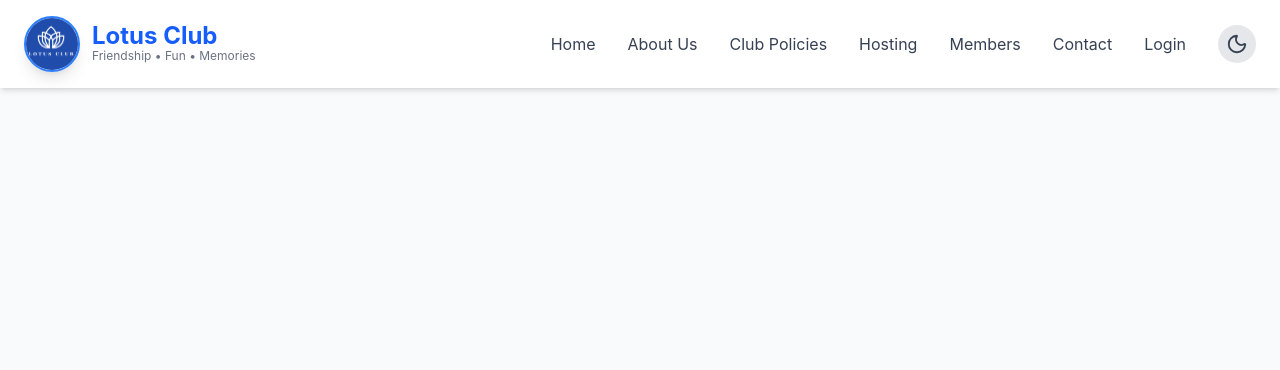
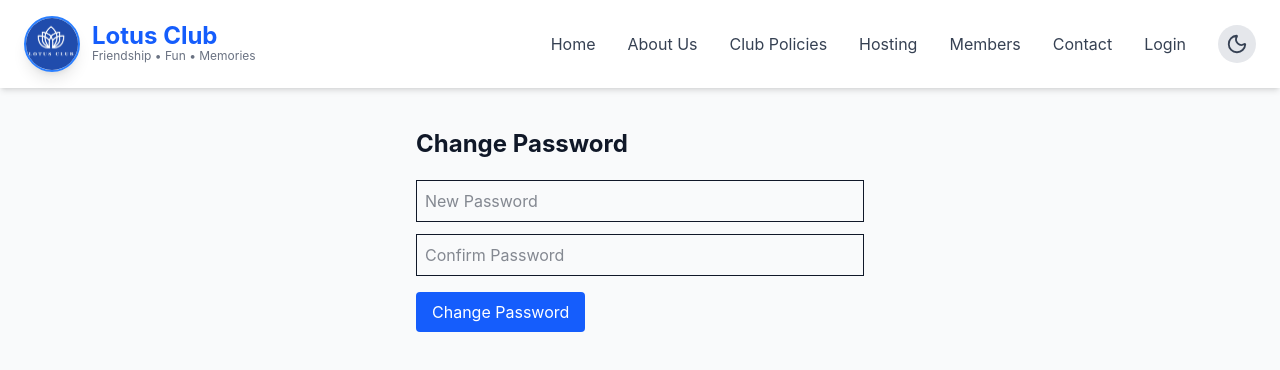
Before and after one commit to scrumvisualize/lotusclub, a React (Vite) app: page /change-password in a window 1280 px wide. Shown: the top 370 px of the page. Built offline with nearby package versions, Linux system fonts and the light colour scheme; no server answers.

Commit message:
change passsword component flow

```diff
--- a/src/App.tsx
+++ b/src/App.tsx
@@ -6,6 +6,7 @@ import Members from "./pages/Members"
 import Login from "./pages/Login"
 import BookRummyTable from "./pages/BookRummyTable"
 import ProtectedRoute from "./components/protectedRoute";
+import ChangePassword from "./pages/ChangePassword";
 
 
 export default function App() {
@@ -40,6 +41,10 @@ duration-300
             </ProtectedRoute>
           }
         />
+        <Route
+          path="/change-password"
+          element={<ChangePassword />}
+        />
         <Route path="/contact" element={<Contact />} />
       </Routes>
     </div>
--- /dev/null
+++ b/src/components/CommonModal.tsx
@@ -0,0 +1,123 @@
+import { X } from "lucide-react";
+
+type Props = {
+    open: boolean;
+    title: string;
+    message: string;
+    type?: "success" | "error" | "warning";
+    onClose: () => void;
+};
+
+
+export default function CommonModal({
+    open,
+    title,
+    message,
+    type = "error",
+    onClose
+}: Props) {
+
+
+    if (!open)
+        return null;
+
+
+    const icon =
+        type === "success"
+            ? "✅"
+            :
+            type === "warning"
+                ? "⚠️"
+                :
+                "❌";
+
+
+    return (
+
+        <div
+            className="
+            fixed
+            inset-0
+            bg-black/50
+            flex
+            items-center
+            justify-center
+            z-50
+            "
+        >
+
+            <div
+                className="
+                bg-white
+                dark:bg-slate-800
+                rounded-2xl
+                shadow-xl
+                p-6
+                w-80
+                relative
+                text-center
+                "
+            >
+
+                <button
+                    onClick={onClose}
+                    className="
+                    absolute
+                    right-3
+                    top-3
+                    text-gray-500
+                    "
+                >
+                    <X size={20}/>
+                </button>
+
+
+                <div className="text-4xl mb-3">
+                    {icon}
+                </div>
+
+
+                <h2
+                    className="
+                    text-xl
+                    font-bold
+                    mb-3
+                    "
+                >
+                    {title}
+                </h2>
+
+
+                <p
+                    className="
+                    text-gray-600
+                    dark:text-gray-300
+                    mb-5
+                    "
+                >
+                    {message}
+                </p>
+
+
+                <button
+                    onClick={onClose}
+                    className="
+                    px-5
+                    py-2
+                    rounded-lg
+                    bg-blue-600
+                    text-white
+                    hover:bg-blue-700
+                    "
+                >
+                    OK
+                </button>
+
+
+            </div>
+
+
+        </div>
+
+    );
+}
--- a/src/components/protectedRoute.tsx
+++ b/src/components/protectedRoute.tsx
@@ -6,11 +6,25 @@ type Props = {
 
 export default function ProtectedRoute({ children }: Props) {
 
-    const user = localStorage.getItem("user");
+    const user = JSON.parse(
+        localStorage.getItem("user") || "null"
+    );
+
 
     if (!user) {
         return <Navigate to="/login" replace />;
     }
 
+
+    if (user.mustChangePassword === true) {
+        return (
+            <Navigate
+                to="/change-password"
+                replace
+            />
+        );
+    }
+
+
     return children;
 }
--- /dev/null
+++ b/src/pages/ChangePassword.tsx
@@ -0,0 +1,217 @@
+import { useState } from "react";
+
+import {
+    getAuth,
+    updatePassword
+}
+    from "firebase/auth";
+
+import {
+    doc,
+    updateDoc
+}
+    from "firebase/firestore";
+
+import { db } from "../firebase";
+
+import { useNavigate } from "react-router-dom";
+import CommonModal from "../components/CommonModal";
+
+export default function ChangePassword() {
+
+    const [modal, setModal] = useState({
+        open: false,
+        title: "",
+        message: "",
+        type: "error" as "success" | "error" | "warning"
+    });
+
+    const [redirectAfterModal, setRedirectAfterModal] =
+        useState(false);
+
+    const auth =
+        getAuth();
+
+    const navigate =
+        useNavigate();
+
+    const [password, setPassword] =
+        useState("");
+
+    const [confirm, setConfirm] =
+        useState("");
+
+    const savePassword = async () => {
+
+        if (password !== confirm) {
+
+            setModal({
+                open: true,
+                title: "Password Error",
+                message: "Passwords do not match.",
+                type: "error"
+            });
+
+            return;
+        }
+
+        if (password.length < 6) {
+
+            setModal({
+                open: true,
+                title: "Weak Password",
+                message: "Password must be at least 6 characters.",
+                type: "warning"
+            });
+            return;
+        }
+
+        if (!auth.currentUser) {
+            alert("User not logged in.");
+            return;
+        }
+
+        try {
+
+            await updatePassword(
+                auth.currentUser,
+                password
+            );
+
+            await updateDoc(
+                doc(db, "members", auth.currentUser.uid),
+                {
+                    mustChangePassword: false
+                }
+            );
+
+            const user = JSON.parse(
+                localStorage.getItem("user") || "{}"
+            );
+
+            user.mustChangePassword = false;
+
+            localStorage.setItem(
+                "user",
+                JSON.stringify(user)
+            );
+
+            setRedirectAfterModal(true);
+
+            setModal({
+                open: true,
+                title: "Success",
+                message: "Password updated successfully.",
+                type: "success"
+            });
+
+
+            setTimeout(() => {
+
+                navigate("/bookrummytable");
+
+            }, 2000)
+
+        } catch (error: any) {
+
+            console.error(error);
+
+            setModal({
+                open: true,
+                title: "Error",
+                message:
+                    error.message ||
+                    "Unable to update password.",
+                type: "error"
+            });
+
+
+        }
+
+    };
+
+    return (
+
+        <div className="max-w-md mx-auto mt-10">
+
+            <h2 className="text-2xl font-bold mb-5">
+
+                Change Password
+
+            </h2>
+
+            <input
+
+                type="password"
+
+                placeholder="New Password"
+
+                value={password}
+
+                onChange={(e) =>
+                    setPassword(e.target.value)
+                }
+
+                className="border p-2 w-full mb-3"
+
+            />
+
+            <input
+
+                type="password"
+
+                placeholder="Confirm Password"
+
+                value={confirm}
+
+                onChange={(e) =>
+                    setConfirm(e.target.value)
+                }
+
+                className="border p-2 w-full mb-4"
+
+            />
+
+            <button
+
+                onClick={savePassword}
+
+                className="bg-blue-600 text-white px-4 py-2 rounded"
+
+            >
+
+                Change Password
+
+            </button>
+
+            <CommonModal
+
+                open={modal.open}
+
+                title={modal.title}
+
+                message={modal.message}
+
+                type={modal.type}
+
+                onClose={() => {
+
+                    setModal({
+                        ...modal,
+                        open: false
+                    });
+
+
+                    if (redirectAfterModal) {
+                        navigate("/bookrummytable");
+                    }
+
+                }}
+
+            />
+
+        </div>
+
+    );
+
+}
--- a/src/pages/Login.tsx
+++ b/src/pages/Login.tsx
@@ -1,10 +1,4 @@
-// import { useState } from "react";
-// import { signInWithEmailAndPassword } from "firebase/auth";
-// import { doc, getDoc } from "firebase/firestore";
-
-// import { auth, db } from "../firebase";
-
-
+import { useNavigate } from "react-router-dom";
 import { useState } from "react";
 
 import {
@@ -28,6 +22,7 @@ export default function Login() {
 
     const [error, setError] = useState("");
     const [loading, setLoading] = useState(false);
+    const navigate = useNavigate();
 
 
     const handleLogin = async () => {
@@ -44,9 +39,8 @@ export default function Login() {
 
             /*
               Find member using membership number
-
               Example:
-              LC0047
+              LC0029
             */
 
             const memberQuery = query(
@@ -79,19 +73,6 @@ export default function Login() {
             const memberData =
                 memberDoc.data();
 
-
-            /*
-              Example memberData:
-
-              {
-                membershipNo:"LC0047",
-                name:"Vinod",
-                email:"vinod@gmail.com",
-                role:"member",
-                active:true
-              }
-
-            */
 
 
             if (!memberData.active) {
@@ -126,7 +107,6 @@ export default function Login() {
 
             /*
               Store logged user details
-
               Later we will move this
               to AuthContext
             */
@@ -138,6 +118,15 @@ export default function Login() {
                     ...memberData
                 })
             );
+
+            // First login?
+            if (memberData.mustChangePassword === true) {
+
+                navigate("/change-password");
+
+                return;
+
+            }
 
 
             /*
@@ -192,7 +181,6 @@ export default function Login() {
                 }
             />
 
-
             <input
                 className="border p-2 w-full mb-3 rounded"
                 type="password"
@@ -205,7 +193,6 @@ export default function Login() {
                         )
                 }
             />
-
 
             {
                 error &&
@@ -234,7 +221,6 @@ export default function Login() {
                 }
             </button>
 
-
         </div>
 
     );
```
Also changed, not shown: src/pages/BookRummyTable.tsx (+1 -106 lines). Lines whose indentation alone changed are shown as unchanged.
